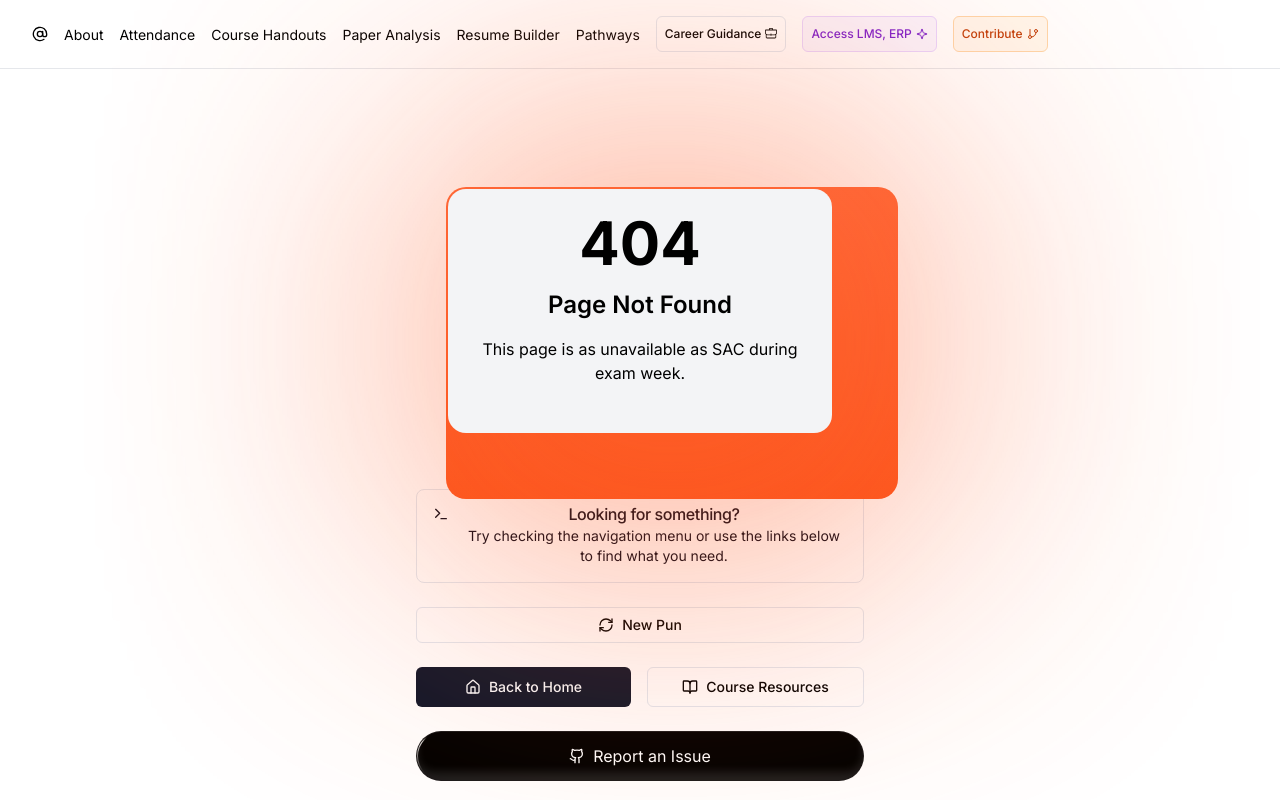
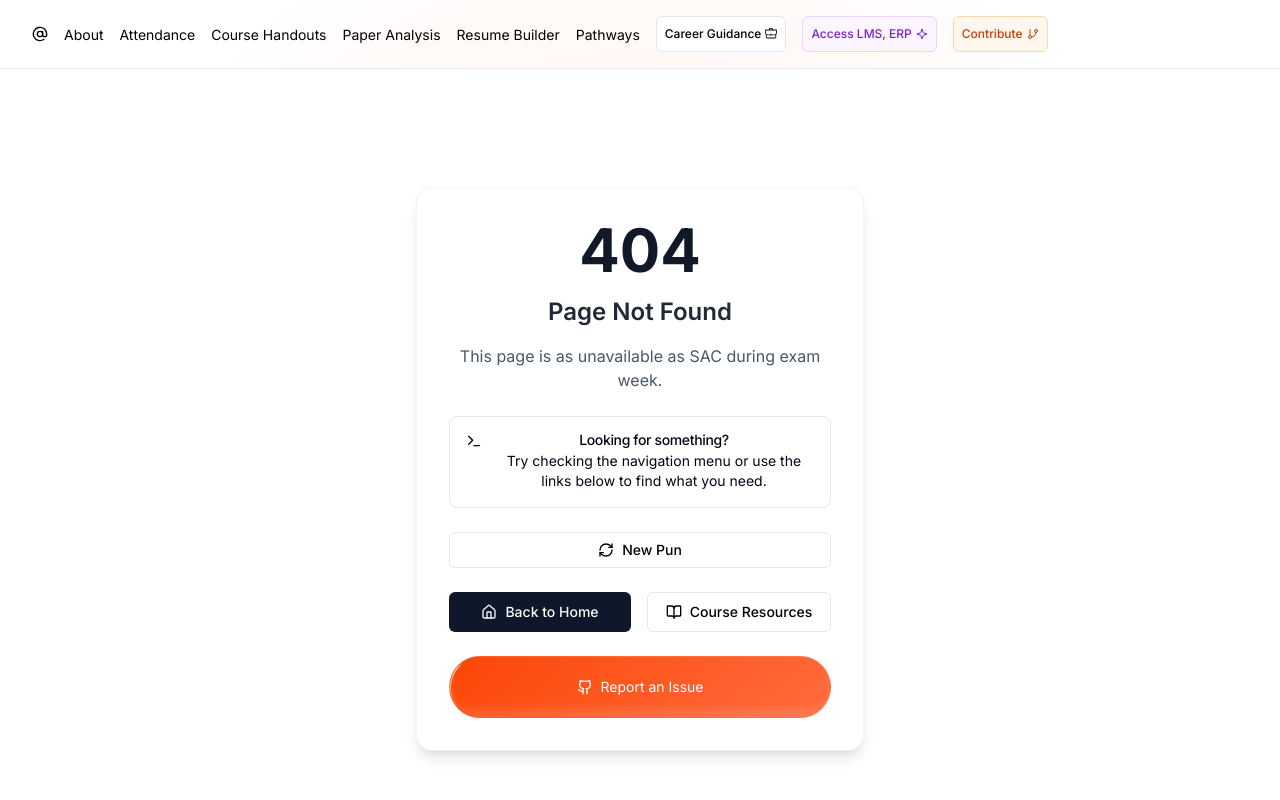
Before and after one commit to HUSAM-07/AccessX, a Next.js app: page /error-universal in a window 1280 px wide. Shown: the top 800 px of the page. Built offline with nearby package versions, Linux system fonts and the light colour scheme.

Commit message:
updated error page

```diff
--- a/src/app/error-universal/page.tsx
+++ b/src/app/error-universal/page.tsx
@@ -43,41 +43,49 @@ export default function UniversalError() {
   }, [])
 
   return (
-    <div className="flex flex-col items-center justify-center min-h-screen p-4 text-center bg-background">
-      <div className="space-y-6 max-w-md">
-        <NeonGradientCard
-          className="p-8"
-          neonColors={{ firstColor: '#fc4707', secondColor: '#ff6b3d' }}
-        >
-          <h1 className="text-6xl font-bold text-primary mb-4">404</h1>
-          <h2 className="text-2xl font-semibold text-foreground mb-4">Page Not Found</h2>
-          <p className="text-muted-foreground mb-6">
+    <div className="min-h-[100dvh] w-full flex flex-col items-center justify-center p-4 sm:p-6 text-center relative bg-white">
+      <div
+        className="absolute w-[200vw] sm:w-[1200px] h-[200vw] sm:h-[1200px] -z-10"
+        style={{
+          background: "radial-gradient(circle, rgba(252,71,7,0.15) 0%, rgba(255,107,61,0.08) 35%, transparent 70%)",
+          top: "50%",
+          left: "50%",
+          transform: "translate(-50%, -50%)",
+          pointerEvents: "none"
+        }}
+      />
+
+      <div className="space-y-4 sm:space-y-6 w-full max-w-[380px] sm:max-w-md bg-white rounded-2xl shadow-lg p-6 sm:p-8 border border-gray-100 relative mx-auto">
+        <div>
+          <h1 className="text-5xl sm:text-6xl font-bold text-gray-900 mb-3 sm:mb-4">404</h1>
+          <h2 className="text-xl sm:text-2xl font-semibold text-gray-800 mb-3 sm:mb-4">Page Not Found</h2>
+          <p className="text-sm sm:text-base text-gray-600 mb-4 sm:mb-6">
             {pun}
           </p>
-        </NeonGradientCard>
+        </div>
 
-        <Alert>
+        <Alert className="text-sm">
           <Terminal className="h-4 w-4" />
           <AlertTitle>Looking for something?</AlertTitle>
-          <AlertDescription>
+          <AlertDescription className="text-sm">
             Try checking the navigation menu or use the links below to find what you need.
           </AlertDescription>
         </Alert>
 
-        <Button variant="outline" size="sm" onClick={getRandomPun} className="w-full">
+        <Button variant="outline" size="sm" onClick={getRandomPun} className="w-full text-sm">
           <RefreshCw className="mr-2 h-4 w-4" />
           New Pun
         </Button>
 
-        <div className="flex flex-col sm:flex-row justify-center gap-4">
-          <Button asChild variant="default" className="flex-1">
+        <div className="flex flex-col sm:flex-row justify-center gap-3 sm:gap-4">
+          <Button asChild variant="default" className="flex-1 text-sm">
             <Link href="/" className="inline-flex items-center justify-center">
               <Home className="mr-2 h-4 w-4" />
               Back to Home
             </Link>
           </Button>
 
-          <Button asChild variant="outline" className="flex-1">
+          <Button asChild variant="outline" className="flex-1 text-sm">
             <Link href="/course-handouts" className="inline-flex items-center justify-center">
               <BookOpen className="mr-2 h-4 w-4" />
               Course Resources
@@ -86,12 +94,16 @@ export default function UniversalError() {
         </div>
 
         <ShimmerButton
-          className="w-full"
+          className="w-full text-sm"
+          background="linear-gradient(135deg, #fc4707 0%, #ff6b3d 100%)"
         >
-          <Link href="https://github.com/HUSAM-07" className="inline-flex items-center justify-center w-full" target="_blank" rel="noopener noreferrer">
+          <a
+            href="mailto:hello.dev.husam@gmail.com"
+            className="inline-flex items-center justify-center w-full text-white py-2"
+          >
             <Github className="mr-2 h-4 w-4" />
             Report an Issue
-          </Link>
+          </a>
         </ShimmerButton>
       </div>
     </div>
```
Also changed, not shown: public/sw.js.
